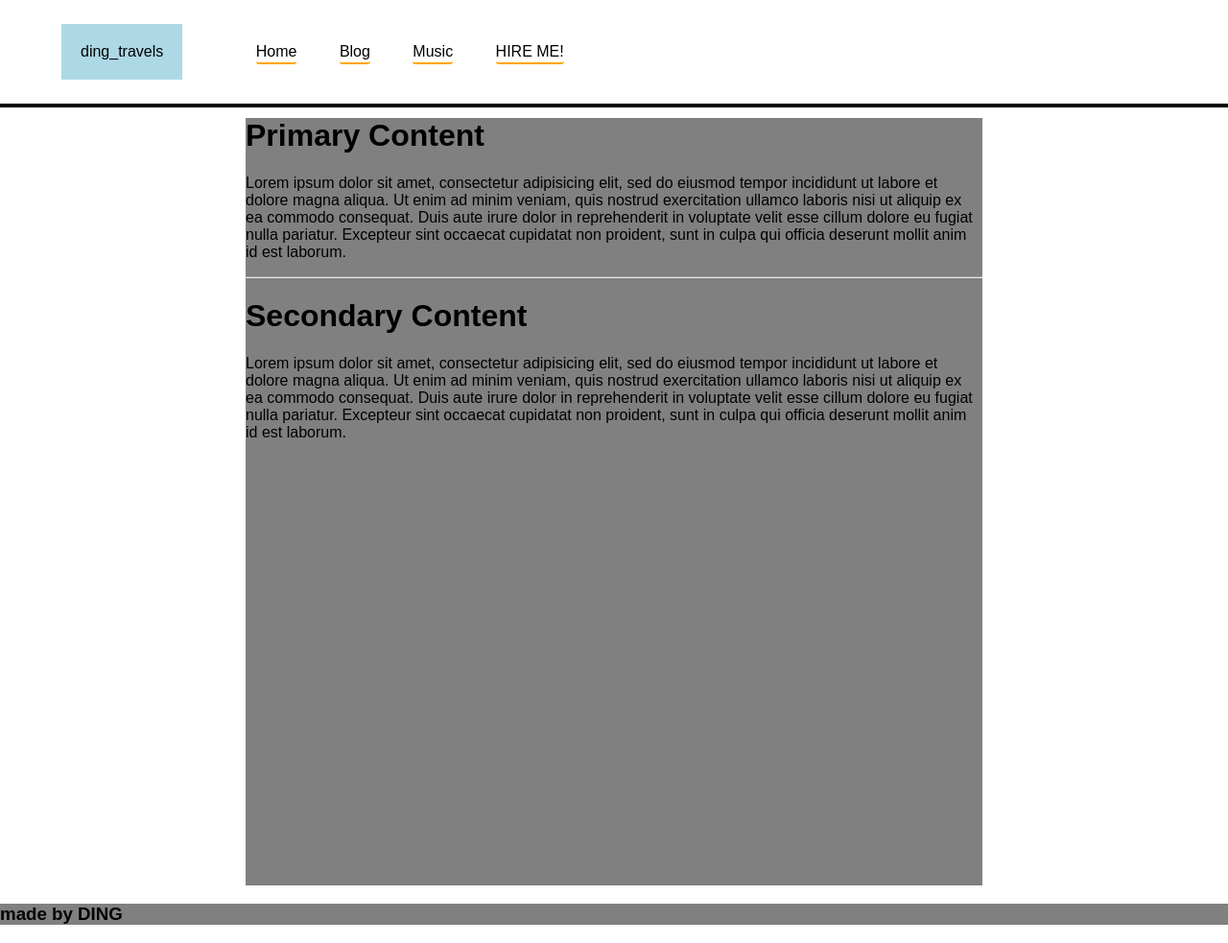
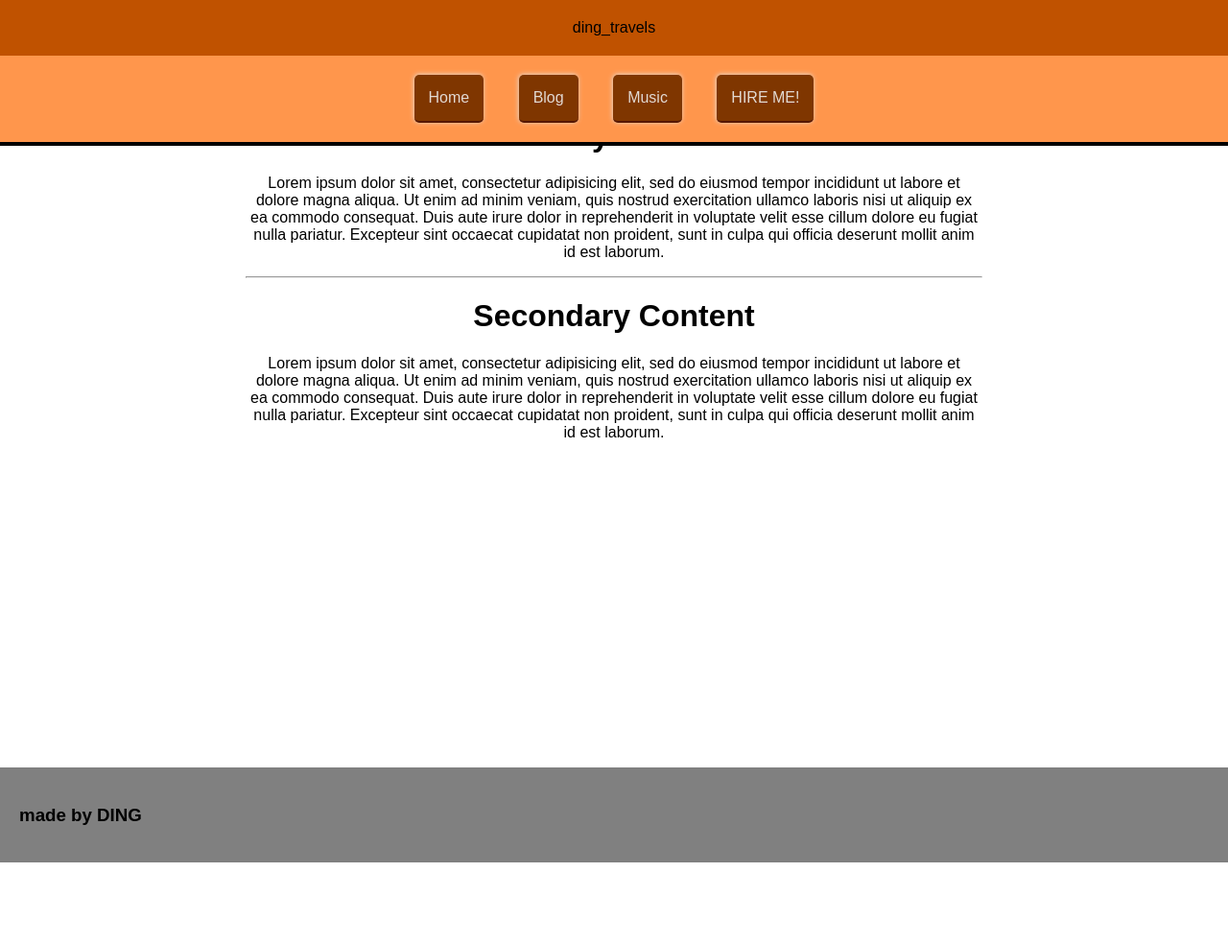
Before and after one commit to ding-uk/practice-blog, a PHP site: page / in a window 1280 px wide. Shown: the whole page at 96% size. After the commit the page ends 899 px from the top, so only its background shows below. Run offline with PHP 8.4, Linux system fonts and the light colour scheme.

Commit message:
Playing around with colours and nav.

```diff
--- a/index.html
+++ b/index.html
@@ -11,14 +11,14 @@
 </head>
 
 <body>
-
+<div class="wrap">
 <!--========================
 NAV BAR
 ==========================-->
+<header class="main-header">
+	<div class="logo" a="#">ding_travels</div>
 
-		<header class="main-header">
 			<div class="nav-bar">
-				<div class="logo" a="#">ding_travels</div>
 					<ul>
 						<li a="#">Home</li>
 						<li a="#">Blog</li>
@@ -26,6 +26,7 @@ NAV BAR
 						<li a="#">HIRE ME!</li>
 					</ul>
 				</div>
+
 		</header>
 
 <!--==========================
@@ -48,6 +49,8 @@ CONTENT
 
 </div>
 
+</div>
+</div>
 
 <footer>
 	<h3>made by DING</h3>
--- a/main.css
+++ b/main.css
@@ -15,40 +15,41 @@ html {
 header {
 	width: 100%;
 	margin: auto;
-	padding-top: 5px;
-	padding-bottom: 1px;
 	border-bottom: solid 0.3em black;
 	position: fixed;
 	z-index: 100;
-	background: white;
-
-}
-
-.nav-bar {
-	width: 80%;
+	background: #FF964C;
+	text-align: center;
 
 }
 
 
 .logo {
-	background: lightblue;
-	display: inline-block;
-	margin-left: 4em;
-	margin-right: 2em;
+	background: #C05200;
+	display: block;
 	padding: 20px;
+	text-align: center;
 
 }
 
 .nav-bar ul,
 .nav-bar li {
 	display: inline-block;
-	margin: 20px;
-	padding-left: -5px;
+	padding: 20px;
 }
+
 .nav-bar li {
-	padding-bottom: 0.15em;
-	border-bottom: 0.15em solid orange;
-	border-radius: 3px;
+	border-bottom: 0.15em solid #561700;
+
+	border-radius: 5px;
+	margin-right: 1rem;
+	margin-left: 1rem;
+	padding: 15px;
+	box-shadow: -0.5px -0.5px 5px #E2D9D2;
+	color: #E2D9D2;
+	background: #7F3600;
+
+
 }
 
 
@@ -56,10 +57,10 @@ header {
 ============================*/
 
 .main-block {
-	background: grey;
+	background: white;
 	margin-left: 20%;
 	margin-right: 20%;
-	height: 100vh;
+	text-align: center;
 }
 
 .primary-content {
@@ -80,6 +81,10 @@ hr {
 /* FOOTER
 ====================================*/
 
+.wrap {
+	height: 100vh;
+}
 footer {
 	background: grey;
+	padding: 20px;
 }
```
